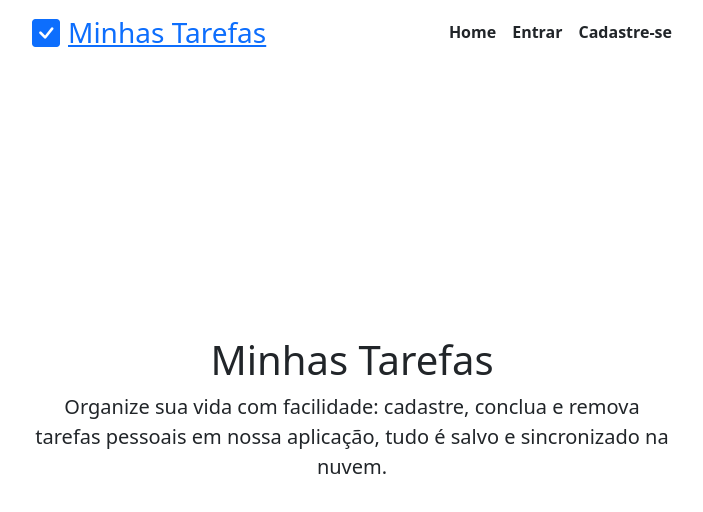
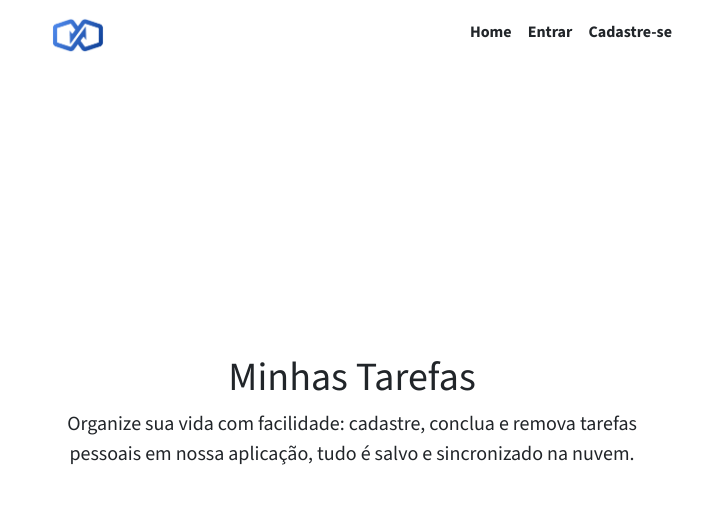
Before and after one commit to AlissonSilva07/todolist-frontend, a React (Vite) app: page / in a window 1280 px wide. Shown: the top 512 px of the page, without its empty margins (288-991 px from the left). Built offline with nearby package versions, Linux system fonts and the light colour scheme; no server answers.

Commit message:
feat(redesign): add new font set and logos

```diff
--- a/src/components/Logo.jsx
+++ b/src/components/Logo.jsx
@@ -1,8 +1,9 @@
+import LogoBrand from '../assets/logo-reduced-white.png'
+
 export function Logo({ className = 'h1 mt-3 mb-4 pb-3' }) {
   return (
     <p className={`${className} text-center text-primary`}>
-      <i className="bi bi-check-square-fill me-2"></i>
-      <u>Minhas Tarefas</u>
+      <img src={LogoBrand} alt="Company Logo" style={{ width: 90 }} />
     </p>
   )
 }
--- a/src/pages/auth/home.css
+++ b/src/pages/auth/home.css
@@ -1,3 +1,9 @@
+@import url('https://fonts.googleapis.com/css2?family=Source+Sans+3:ital,wght@0,200..900;1,200..900&display=swap');
+
+body {
+  font-family: "Source Sans 3", sans-serif;
+}
+
 .wrapper {
   height: 100vh;
 }
```
Also changed, not shown: src/assets/logo-reduced-white.png (added), src/assets/logo-white.png (added).
